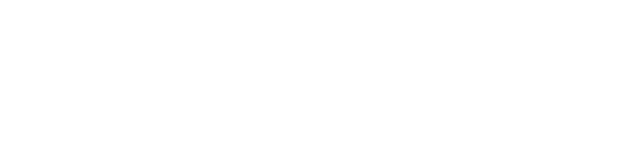
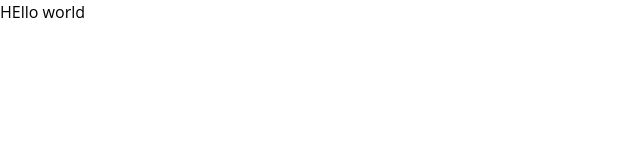
Before and after one commit to Antsa-Fi30/WEEKLY_DECEMBER_FRONT_2, a website: page index.html in a window 1280 px wide. Shown: the whole page, without its empty margins (0-640 px from the left). Drawn offline with Linux system fonts and the light colour scheme.

Commit message:
Hello world

```diff
--- a/index.html
+++ b/index.html
@@ -18,6 +18,6 @@
     <title>Pages</title>
   </head>
   <body>
-    <header></header>
+    <header>HEllo world</header>
   </body>
 </html>
```
